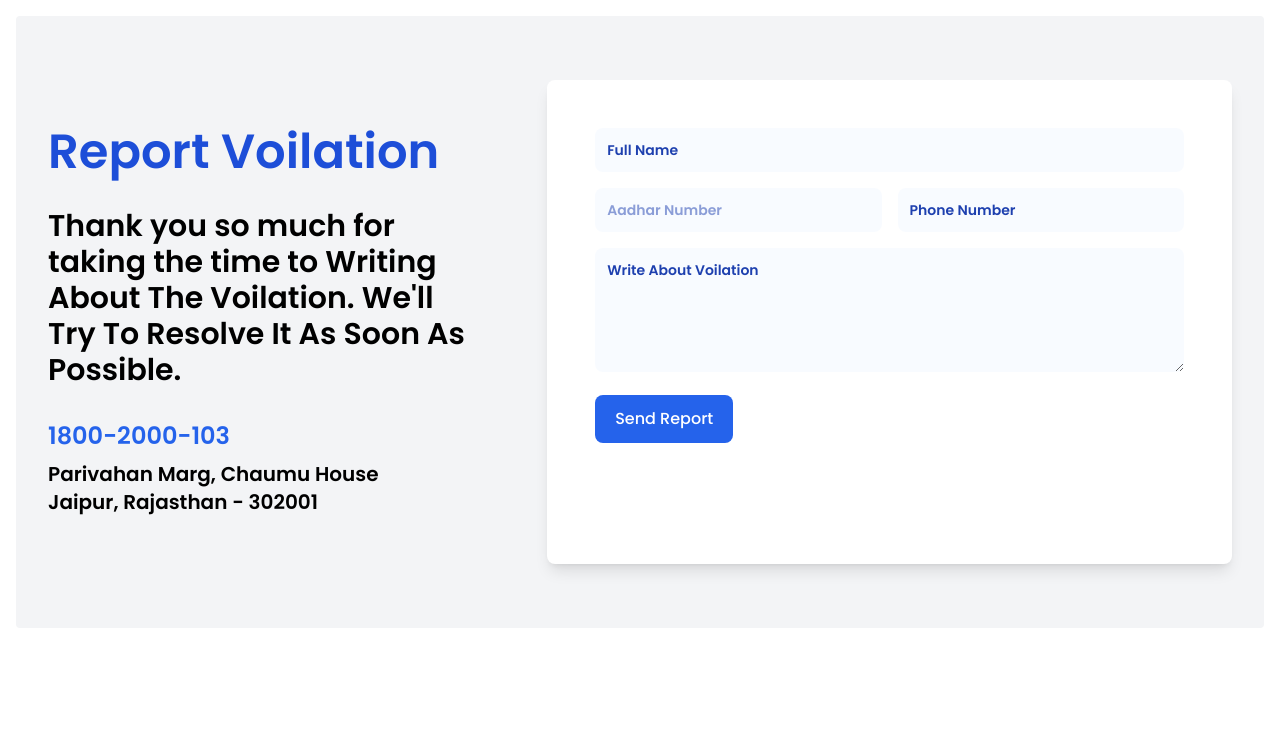
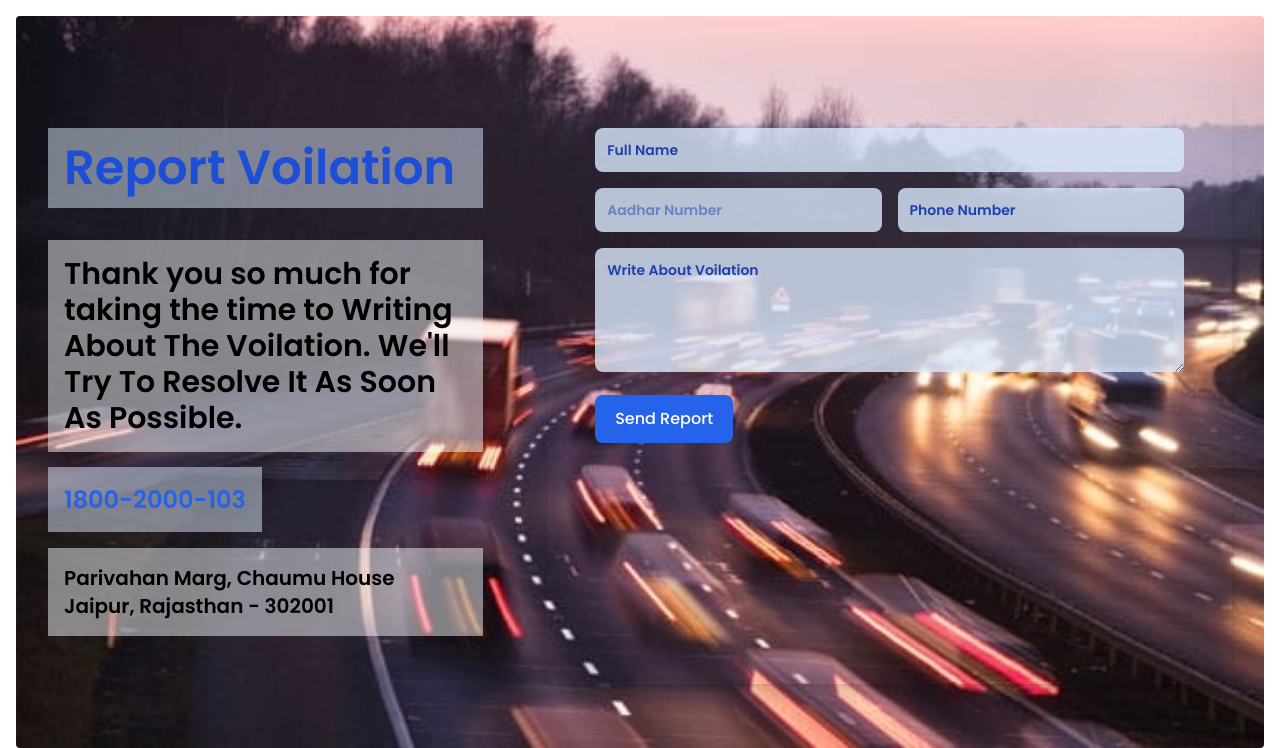
Before and after one commit to Souravvmishra/Accident-Reduction, a Flask app: page /report-voilation in a window 1280 px wide. Shown: the part 80-828 px from the top of the page. Before the commit the page ends 664 px from the top, so only its background shows below. Run offline with Flask 2, Linux system fonts and the light colour scheme; some libraries are stand-ins or nearby versions.

Commit message:
Frontend Done 2

```diff
--- a/app.py
+++ b/app.py
@@ -60,8 +60,8 @@ def register():
 
 @app.route("/", methods = ["POST", "GET"])
 def index():
-    # if request.method == "POST":
-    #     aadharNum = request.form.get()
+    if request.method == "POST":
+        aadharNum = request.form.get("aadhar")
     return render_template("index.html")
 
 @app.route("/cards")
--- a/static/css/main.css
+++ b/static/css/main.css
@@ -1641,6 +1641,19 @@ video {
   background-color: rgb(255 255 255 / 0.5);
 }
 
+.bg-black\/50 {
+  background-color: rgb(0 0 0 / 0.5);
+}
+
+.bg-slate-100\/50 {
+  background-color: rgb(241 245 249 / 0.5);
+}
+
+.bg-slate-100 {
+  --tw-bg-opacity: 1;
+  background-color: rgb(241 245 249 / var(--tw-bg-opacity));
+}
+
 .bg-opacity-30 {
   --tw-bg-opacity: 0.3;
 }
--- a/templates/cards.html
+++ b/templates/cards.html
@@ -26,7 +26,7 @@
                 class="relative transition-colors duration-300 delay-200 group-hover:text-white ease text-red-800 text-2xl sm:text-4xl">Click
                 To Report Accident</span>
         </button>
-        <h2 class="text-xl font-semibold uppercase bg-white/50 p-4">Forms Available <span class="text-3xl">⬇️</span></h2>
+        <h2 class="text-xl font-semibold uppercase bg-white/50 p-4">Forms Available </h2>
 
 
 
--- a/templates/index.html
+++ b/templates/index.html
@@ -53,7 +53,7 @@
             <div
                 class="w-full mt-8 bg-transparent  rounded-md lg:max-w-sm dark:border-gray-700 focus-within:border-red-400 focus-within:ring focus-within:ring-red-300 dark:focus-within:border-red-400 focus-within:ring-opacity-40 border-2 border-red-800">
                 <form action="/cards" class="flex flex-col lg:flex-row">
-                    <input id="aadhar-num" required type="Number"  placeholder="Aadhar Card Number"
+                    <input name="aadhar" id="aadhar-num" required type="Number"  placeholder="Aadhar Card Number"
                         class="flex-1 h-10 px-4 py-2 m-1 text-gray-700 placeholder-gray-400 bg-transparent border-none appearance-none dark:text-gray-200 focus:outline-none focus:placeholder-transparent focus:ring-0 placeholder:text-xl placeholder:font-semibold  "  />
 
 
--- a/templates/report-voilation.html
+++ b/templates/report-voilation.html
@@ -4,45 +4,45 @@
 
 
 
-<section class="bg-gray-100 rounded">
+<section style="background-image: url('static/images/road-safety.jpg');" class="bg-gray-100 rounded bg-center bg-cover bg-no-repeat">
     <div class="mx-auto max-w-screen-xl px-4 py-16 sm:px-6 lg:px-8">
         <div class="grid grid-cols-1 gap-x-16 gap-y-8 lg:grid-cols-5">
             <div class="lg:col-span-2 lg:py-12">
-            <h2 class="text-5xl font-semibold text-blue-700 mb-8">Report Voilation</h2>
-                <p class="max-w-xl text-3xl  font-semibold">
+            <h2 class="text-5xl font-semibold text-blue-700 mb-8 bg-blue-100/50 p-4">Report Voilation</h2>
+                <p class="max-w-xl text-3xl  font-semibold bg-slate-100/50 p-4">
                     Thank you so much for taking the time to Writing About The Voilation. We'll Try To Resolve It As Soon As Possible.
                 </p>
 
                 <div class="mt-8">
-                    <a href="" class="text-2xl font-bold text-blue-600">
+                    <a href="" class="text-2xl font-bold text-blue-600 bg-blue-100/50 p-4">
                         1800-2000-103
                     </a>
 
-                    <address class="mt-2 not-italic font-semibold text-xl">
+                    <address class="mt-8 not-italic font-semibold text-xl  bg-slate-100/50 p-4">
                         Parivahan Marg, Chaumu House <br>
                         Jaipur, Rajasthan - 302001
                     </address>
                 </div>
             </div>
 
-            <div class="rounded-lg bg-white p-8 shadow-lg lg:col-span-3 lg:p-12">
-                <form action="" class="space-y-4">
+            <div class="rounded-lg bg-white p-8 shadow-lg lg:col-span-3 lg:p-12 bg-transparent">
+                <form action="" class="space-y-4 ">
                     <div>
                         <label class="sr-only " for="name">Full Name</label>
-                        <input class="w-full rounded-lg border-gray-200 p-3 text-sm font-semibold bg-blue-100/20 placeholder:text-blue-800 placeholder:font-semibold" placeholder="Full Name" type="text"
+                        <input class="w-full rounded-lg border-gray-200 p-3 text-sm font-semibold bg-blue-100/80 placeholder:text-blue-800 placeholder:font-semibold" placeholder="Full Name" type="text"
                             id="name" />
                     </div>
 
                     <div class="grid grid-cols-1 gap-4 sm:grid-cols-2">
                         <div>
                             <label class="sr-only" for="aadhar">Aadhar Number </label>
-                            <input class="w-full rounded-lg border-gray-200 p-3 text-sm bg-blue-100/20 placeholder:text-blue-800/50  font-semibold placeholder:font-semibold " placeholder="Aadhar Number"
+                            <input class="w-full rounded-lg border-gray-200 p-3 text-sm bg-blue-100/80 placeholder:text-blue-800/50  font-semibold placeholder:font-semibold " placeholder="Aadhar Number"
                             disabled type="number" id="aadhar" />
                         </div>
 
                         <div>
                             <label class="sr-only" for="phone">Phone</label>
-                            <input class="w-full rounded-lg border-gray-200 p-3 text-sm bg-blue-100/20 font-semibold  placeholder:text-blue-800 placeholder:font-semibold" placeholder="Phone Number"
+                            <input class="w-full rounded-lg border-gray-200 p-3 text-sm bg-blue-100/80 font-semibold  placeholder:text-blue-800 placeholder:font-semibold" placeholder="Phone Number"
                                 type="number" id="phone" />
                         </div>
                     </div>
@@ -52,7 +52,7 @@
                     <div>
                         <label class="sr-only" for="message">Write About Voilation</label>
 
-                        <textarea class="w-full rounded-lg  font-semibold  border-gray-200 p-3 text-sm bg-blue-100/20 placeholder:text-blue-800 placeholder:font-semibold" placeholder="Write About Voilation" rows="5"
+                        <textarea class="w-full rounded-lg  font-semibold  border-gray-200 p-3 text-sm bg-blue-100/80 placeholder:text-blue-800 placeholder:font-semibold" placeholder="Write About Voilation" rows="5"
                             id="message"></textarea>
                     </div>
 
```
Also changed, not shown: templates/accident.html (+10 -10 lines), templates/feedback.html (+10 -10 lines), static/images/colors.jpg (added), static/images/road-safety.jpg (added).
